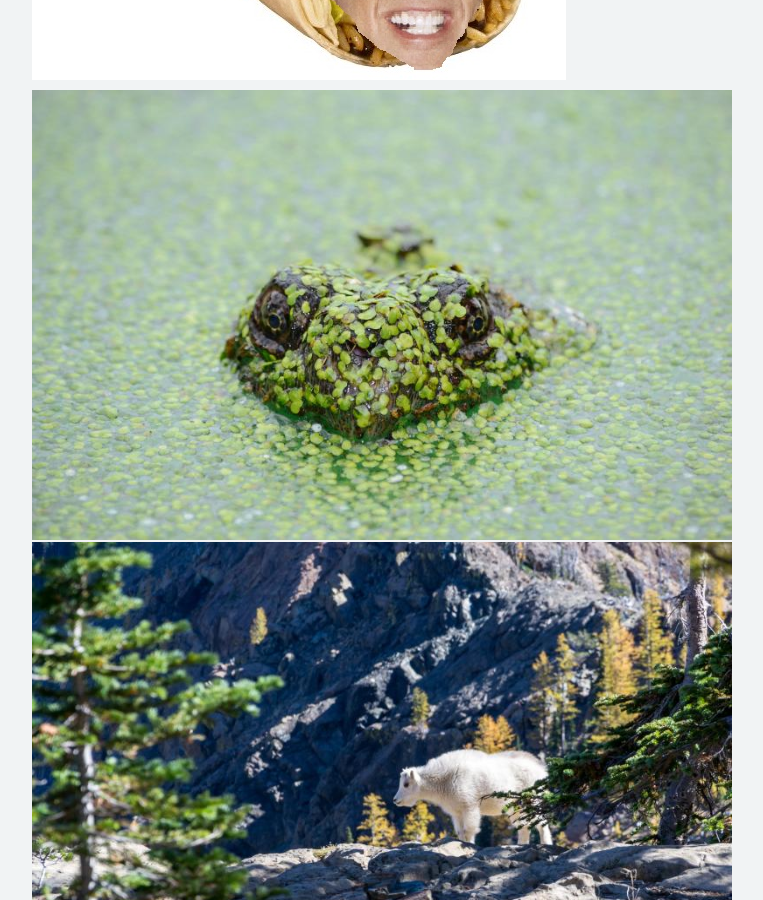
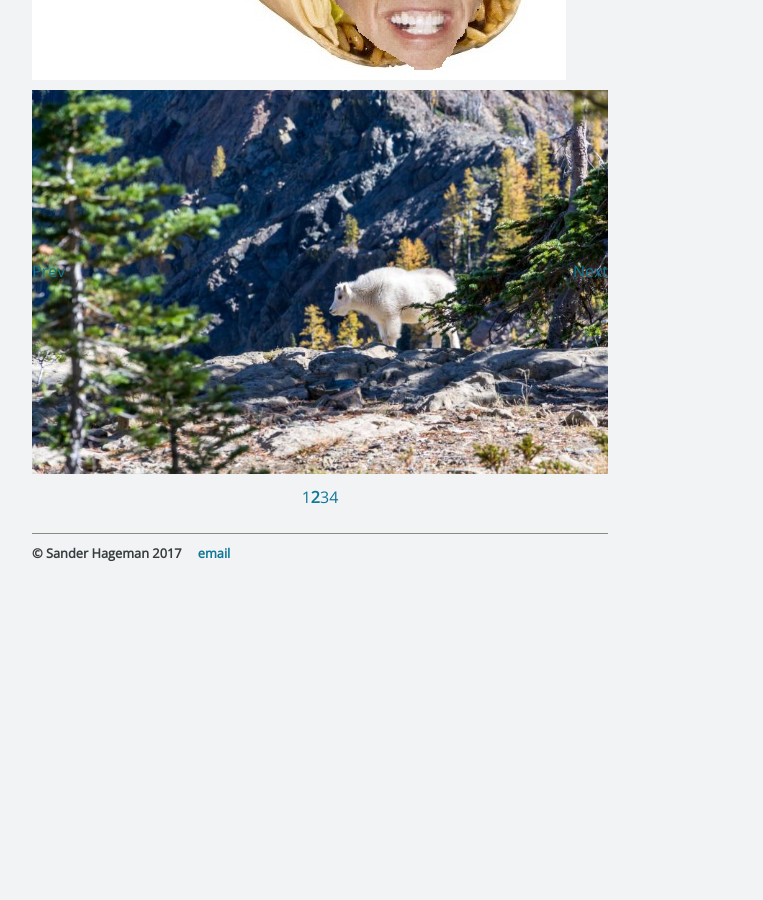
Before and after one commit to SanderHageman/sanderhageman.github.io, a Jekyll site: the page built from _posts/2017-10-12-my-second-post.md, in a window 1280 px wide and 900 px high, scrolled down 499 px. Shown: the whole window, without its empty margins (320-1083 px from the left). Built offline with Jekyll 4.4.1, drawn with Linux system fonts in a browser that asks for light colours; nearby versions of some CDN libraries; after the commit the page ends 1074 px from its top, so only the background shows below that.

Commit message:
Update 2017-10-12-my-second-post.md

```diff
--- a/_posts/2017-10-12-my-second-post.md
+++ b/_posts/2017-10-12-my-second-post.md
@@ -10,28 +10,22 @@
 ![My helpful screenshot]({{ "/assets/defaultThumb.jpg" | absolute_url }})
 <br>
 
-<div id="slider_container_2">
-  <div id="SliderName_2">
 
+<div id="slider" class="nivoSlider">
     {% assign image_files = site.static_files | where: "image", true | where_exp: "myimage", "myimage.path contains 'my-pics1'"%}
     {% for myimage in image_files %}
 
-    <img src="{{ myimage.path }}" width="700" height="450" alt="Demo2 second" title="Demo2 second" />
+    <img src="{{ myimage.path }}"/>
 
     {% endfor %}
-  </div>
-  <div id="SliderNameNavigation_2"></div>
 </div>
 
+<div id="htmlcaption" class="nivo-html-caption">
+    <strong>This</strong> is an example of a <em>HTML</em> caption with <a href="#">a link</a>.
+</div>
 
 <script type="text/javascript">
-  effectsDemo2 = 'rain,stairs,fade';
-  var demoSlider_2 = Sliderman.slider({container: 'SliderName_2', effects: effectsDemo2,
-    display: {
-      autoplay: 3000,
-      loading: {background: '#000000', opacity: 0.5, image: '{{ "/assets/sliderman/loading.gif" | absolute_url }}'},
-      buttons: {hide: true, opacity: 1, prev: {className: 'SliderNamePrev_2', label: ''}, next: {className: 'SliderNameNext_2', label: ''}},
-      navigation: {container: 'SliderNameNavigation_2', label: '<img src="{{ "/assets/sliderman/clear.gif" | absolute_url }}" />'}
-    }
-  });
+$(window).on('load', function() {
+    $('#slider').nivoSlider();
+});
 </script>
```
